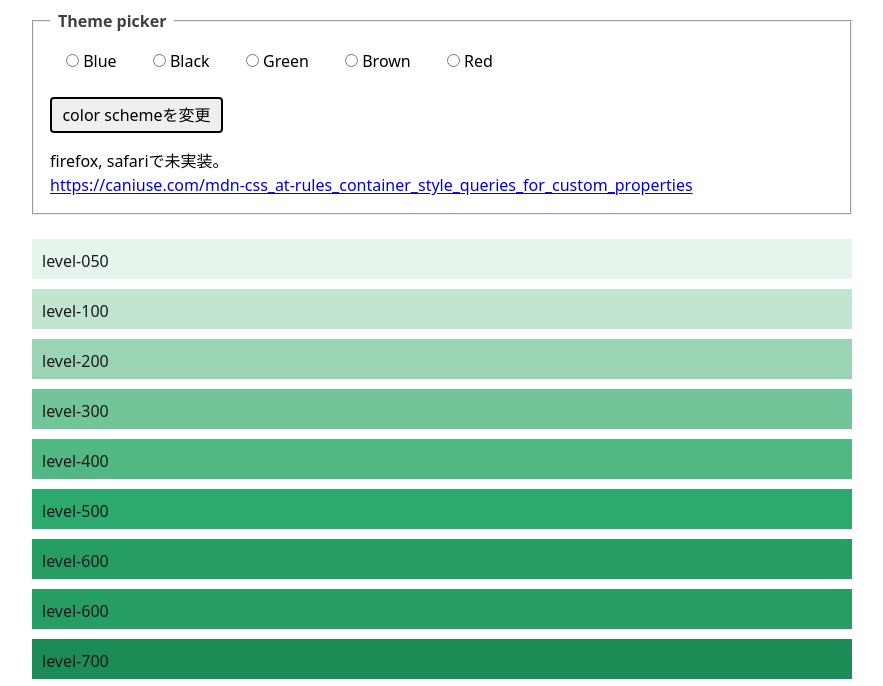
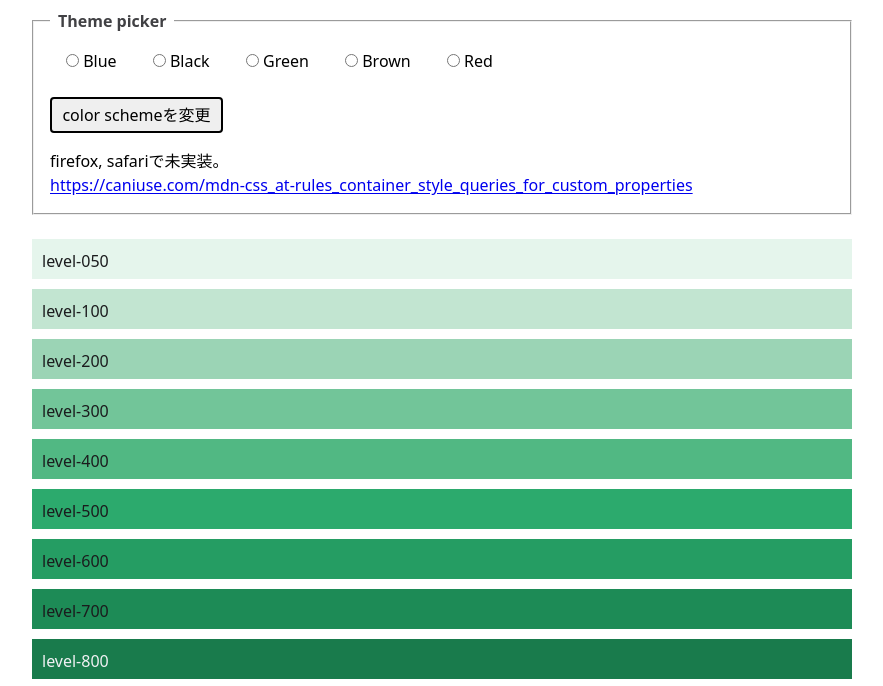
Before and after one commit to YU-Morita/container-style-queries, a plain HTML site: page index.html in a window 1280 px wide. Shown: the part 73-759 px from the top of the page, without its empty margins (198-1081 px from the left). Drawn offline with Linux system fonts and the light colour scheme.

Commit message:
Remove: 重複していた不要なセレクターを除去

```diff
--- a/index.html
+++ b/index.html
@@ -53,7 +53,6 @@
   <div class="box-item level-400">level-400</div>
   <div class="box-item level-500">level-500</div>
   <div class="box-item level-600">level-600</div>
-  <div class="box-item level-600">level-600</div>
   <div class="box-item level-700">level-700</div>
   <div class="box-item level-800">level-800</div>
   <div class="box-item level-900">level-900</div>
```
